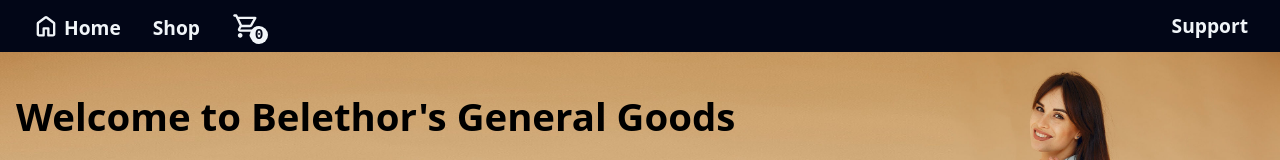
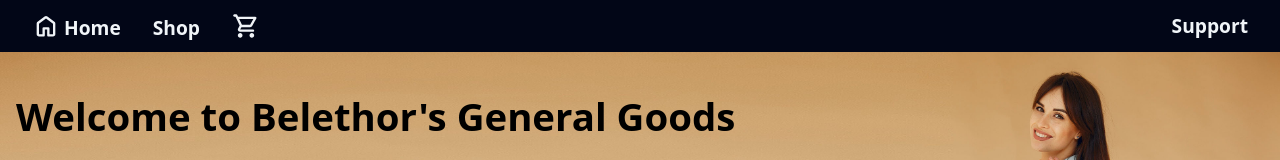
Before and after one commit to mrd010/shopping-cart, a React (Vite) app: page / in a window 1280 px wide. Shown: the top 160 px of the page. Built offline with nearby package versions, Linux system fonts and the light colour scheme; a web font is replaced by a local one.

Commit message:
Remove cart items notifier when cart is empty

```diff
--- a/src/routes/components/Navbar.jsx
+++ b/src/routes/components/Navbar.jsx
@@ -61,7 +61,7 @@ const Navbar = () => {
       </StyledNavLink>
       <StyledNavLink to="/cart" style={{ marginRight: 'auto' }}>
         <Icon iconPath={cartIcon} size={28} />
-        <LinkNotifier>{cartCount}</LinkNotifier>
+        {cartCount > 0 && <LinkNotifier>{cartCount}</LinkNotifier>}
       </StyledNavLink>
       <StyledNavLink to="/support">Support</StyledNavLink>
     </StyledNavbar>
```
